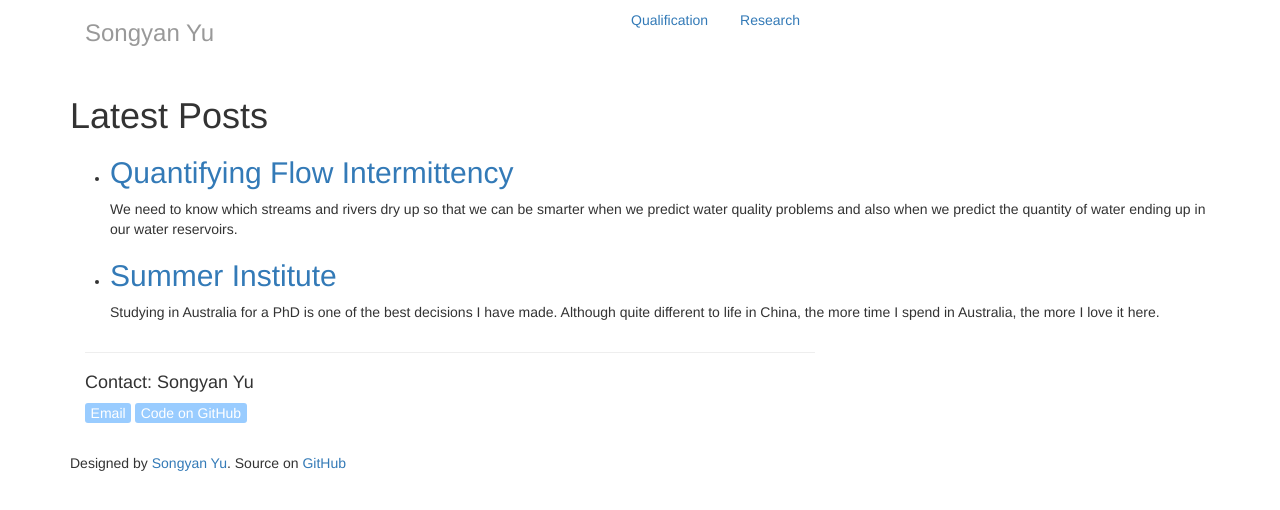
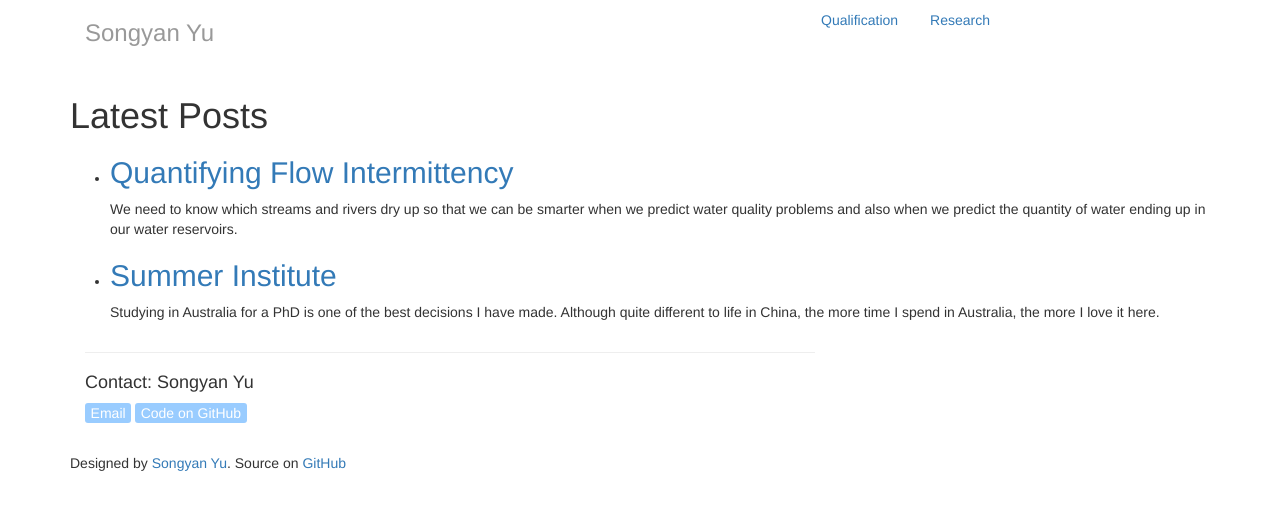
Before and after one commit to SongyanYu/SongyanYu.github.io, a Jekyll site: the page built from blog.html, in a window 1280 px wide. Shown: the top 510 px of the page. Built offline with Jekyll 4.4.1, drawn with Linux system fonts in a browser that asks for light colours.

Commit message:
update class

```diff
--- a/_includes/navigation.html
+++ b/_includes/navigation.html
@@ -1,5 +1,5 @@
 <div class="container">
-<div class="col-sm-8">
+<div class="col-sm-10">
     <ul class="nav nav-pills pull-right">
         <li><a href="qualification.html">Qualification</a></li>
         <li><a href="research.html">Research</a></li>
```
